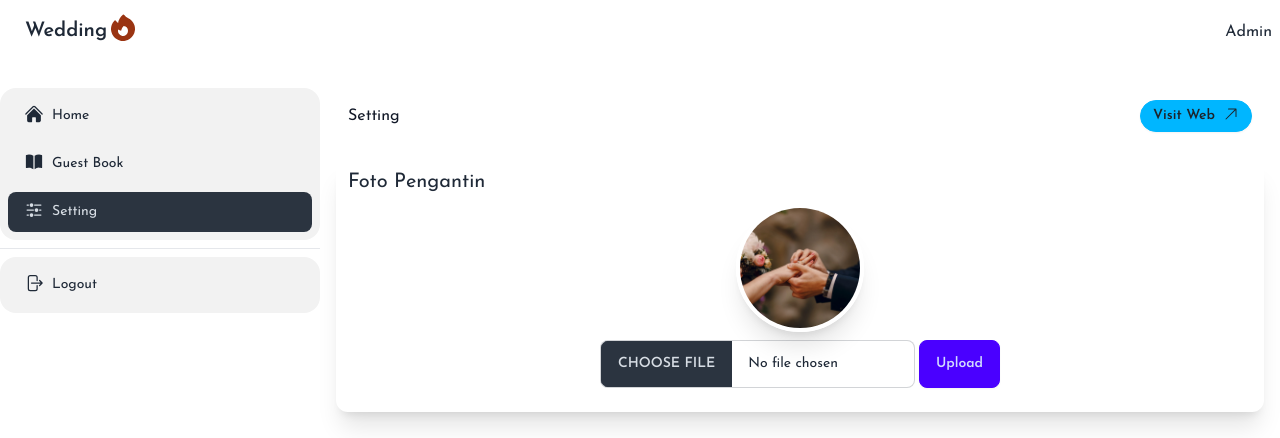
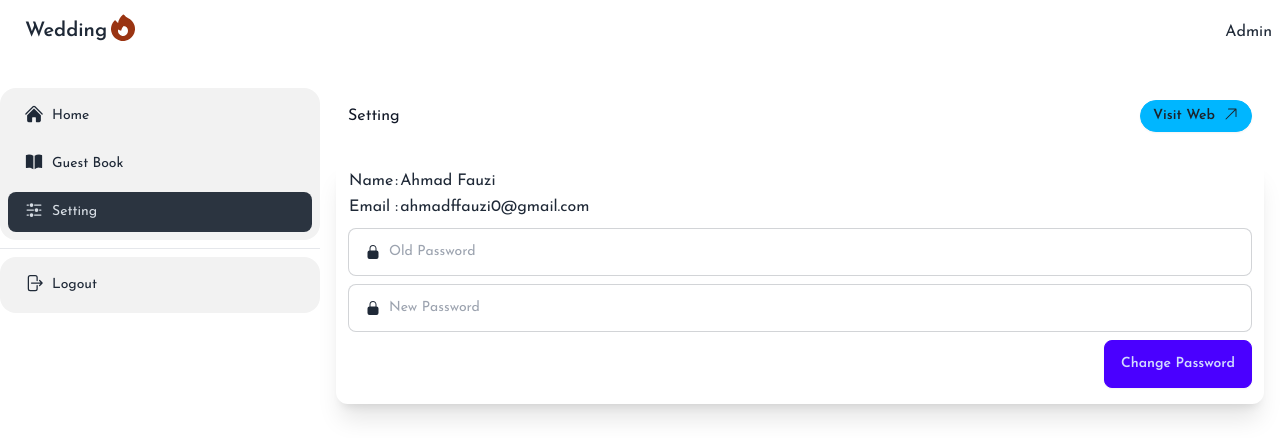
Before and after one commit to FauziFx/wedding-react, a React (Vite) app: page /dashboard in a window 1280 px wide. Both pictures are taken after a click on the link "Setting". Shown: the top 438 px of the page. Built offline with nearby package versions, Linux system fonts and the light colour scheme.

Commit message:
feat: add user information & change password

```diff
--- a/src/pages/Dashboard.jsx
+++ b/src/pages/Dashboard.jsx
@@ -18,6 +18,7 @@ import {
   BuildingLibraryIcon,
   CreditCardIcon,
   XCircleIcon,
+  LockClosedIcon,
 } from "@heroicons/react/24/solid";
 import React, { useEffect, useState } from "react";
 
@@ -321,6 +322,48 @@ Terima Kasih.`;
               >
                 Visit Web <ArrowUpRightIcon className="h-4 w-4 mb-1 inline" />
               </a>
+            </div>
+            <div className="w-full rounded-xl shadow-xl py-2 px-3 mb-6">
+              <table>
+                <tbody>
+                  <tr>
+                    <td>Name</td>
+                    <td className="mx-2">:</td>
+                    <td>Ahmad Fauzi</td>
+                  </tr>
+                  <tr>
+                    <td>Email</td>
+                    <td className="mx-2">:</td>
+                    <td>ahmadffauzi0@gmail.com</td>
+                  </tr>
+                </tbody>
+              </table>
+              <div className="my-2 text-center">
+                <label className="input input-bordered input-sm md:input-md flex items-center gap-2 mb-2">
+                  <LockClosedIcon className="h-4 w-4" />
+                  <input
+                    type="password"
+                    className="grow"
+                    placeholder="Old Password"
+                  />
+                </label>
+                <label className="input input-bordered input-sm md:input-md flex items-center gap-2 mb-2">
+                  <LockClosedIcon className="h-4 w-4" />
+                  <input
+                    type="password"
+                    className="grow"
+                    placeholder="New Password"
+                  />
+                </label>
+                <div className="text-right">
+                  <button className="btn btn-primary btn-sm md:btn-md">
+                    Change Password
+                  </button>
+                </div>
+                <button className="btn btn-error btn-sm md:btn-md w-full mt-4 rounded-full md:hidden">
+                  Logout
+                </button>
+              </div>
             </div>
             <div className="w-full rounded-xl shadow-xl py-2 px-3 mb-6">
               <h2 className="text-xl">Foto Pengantin</h2>
```
